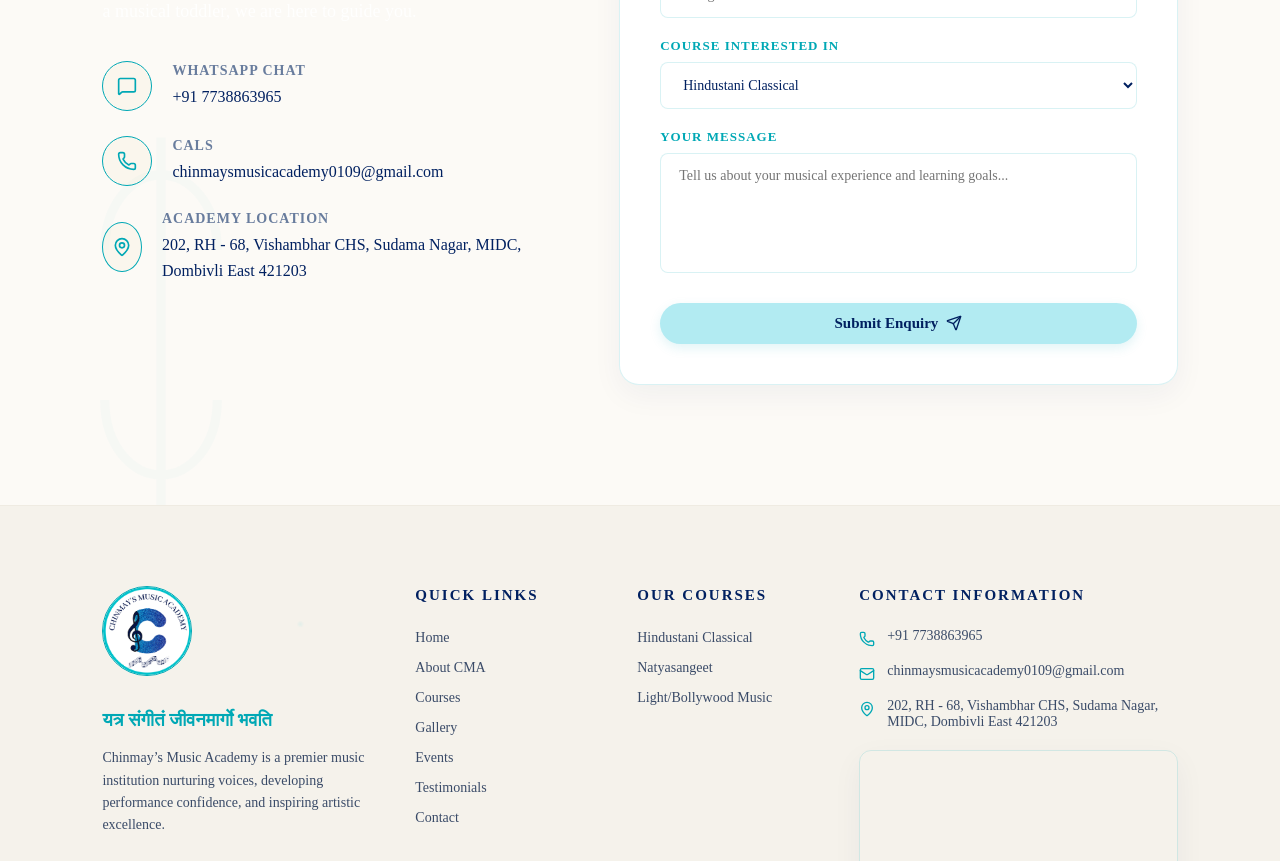
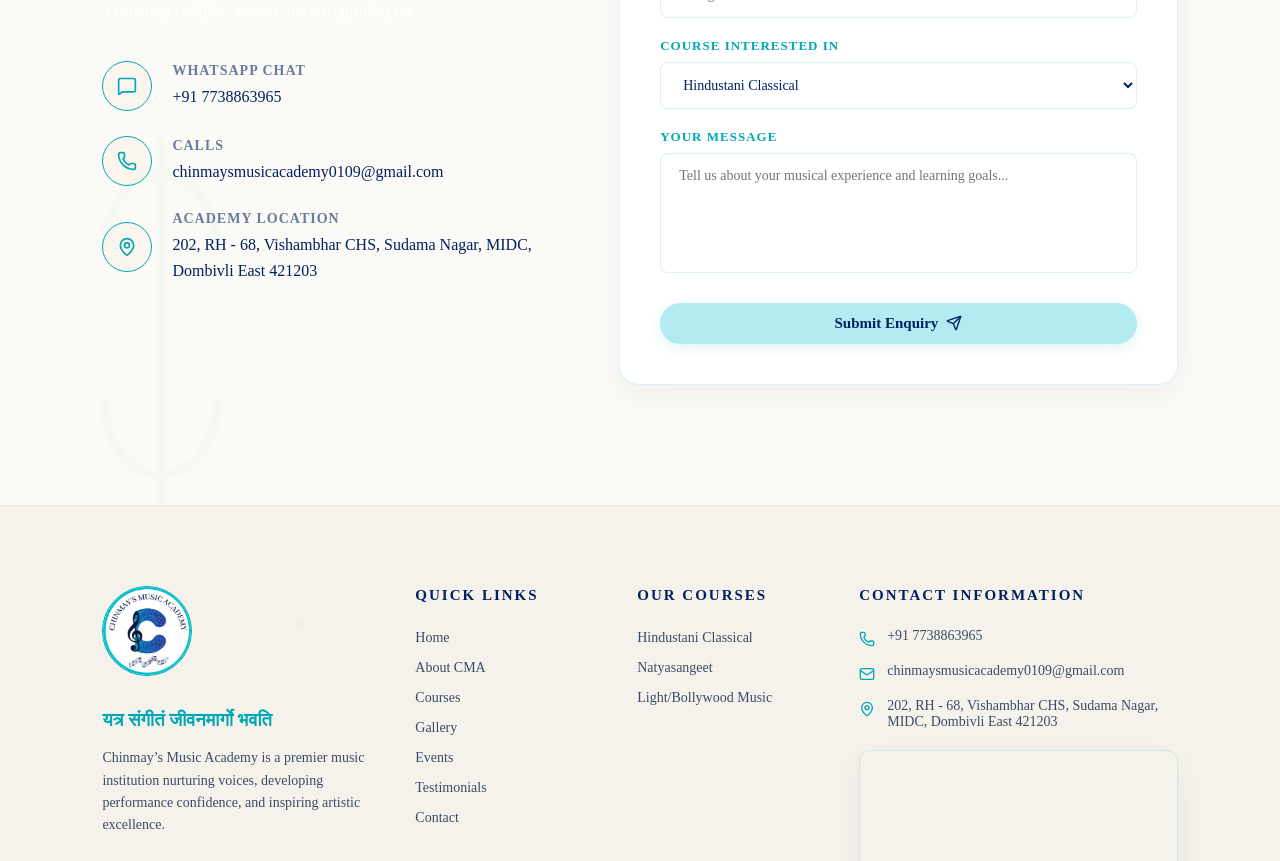
Before and after one commit to aryadharmadhikari/CMA, a React (Vite) app: page / in a window 1280 px wide. Shown: the part 5960-6821 px from the top of the page. Built offline with nearby package versions, Linux system fonts and the light colour scheme; grey boxes are pictures that could not be loaded; a web font is replaced by a local one.

Commit message:
fix(contact): prevent contact-icon-box oval deformation and fix label typo

```diff
--- a/src/App.jsx
+++ b/src/App.jsx
@@ -567,7 +567,7 @@
                   <Phone size={20} />
                 </div>
                 <div className="contact-info-text">
-                  <h4>Cals</h4>
+                  <h4>Calls</h4>
                   <p>chinmaysmusicacademy0109@gmail.com</p>
                 </div>
               </div>
--- a/src/index.css
+++ b/src/index.css
@@ -1017,6 +1017,9 @@
 .contact-icon-box {
   width: 50px;
   height: 50px;
+  min-width: 50px;
+  min-height: 50px;
+  flex-shrink: 0;
   border-radius: 50%;
   border: 1px solid var(--accent-gold);
   display: flex;
```
